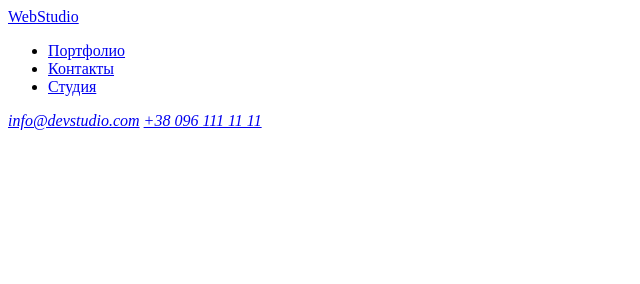
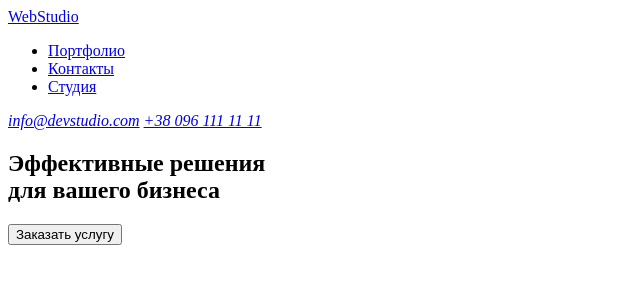
Before and after one commit to SlavikChuprin/goit-markup-hw-01, a plain HTML site: page index.html in a window 1280 px wide. Shown: the whole page, without its empty margins (0-640 px from the left). Drawn offline with Linux system fonts and the light colour scheme.

Commit message:
Hero block
Hero block done

```diff
--- a/index.html
+++ b/index.html
@@ -24,6 +24,13 @@
     </header>
 
     <main>
+        <!-- HERO -->
+<section>
+<h1>Эффективные решения <br> для вашего бизнеса</h1>
+<button type="button">Заказать услугу</button>
+</section>
+
+        <!-- /HERO -->
 
     </main>
     <footer>
```
